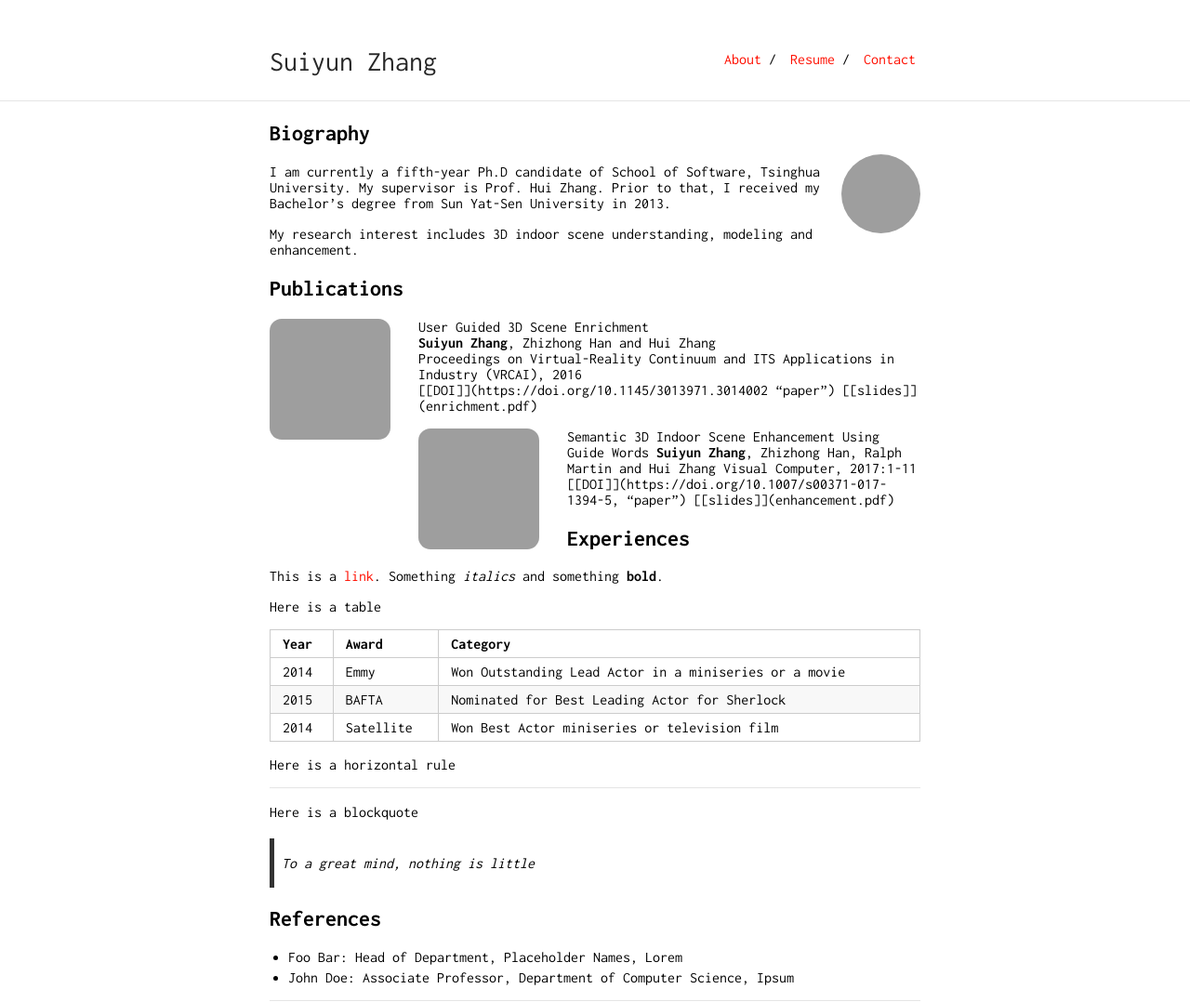
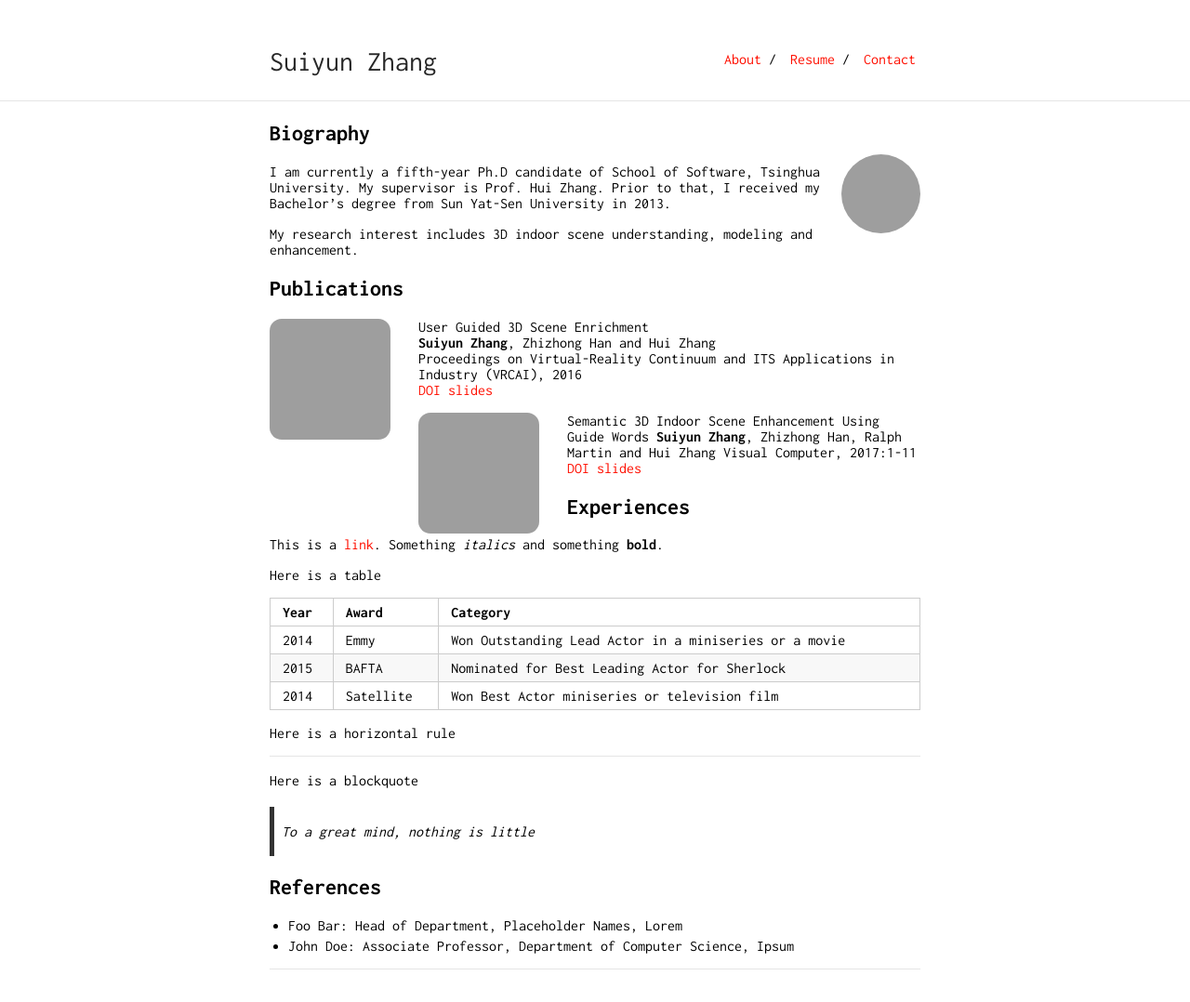
Before and after one commit to zhsuiy/suiyun.github.io, a Jekyll site: the page built from index.md, in a window 1280 px wide. Shown: the whole page at 93% size. Built offline with Jekyll 4.4.1, drawn with Linux system fonts in a browser that asks for light colours; our own code applies the rules of GitHub Pages for plain Markdown files; after the commit the page ends 1044 px from its top, so only the background shows below that; grey boxes are pictures that could not be loaded.

Commit message:
Update index.md

```diff
--- a/index.md
+++ b/index.md
@@ -16,13 +16,13 @@ My research interest includes 3D indoor scene understanding, modeling and enhanc
 User Guided 3D Scene Enrichment
 **Suiyun Zhang**, Zhizhong Han and Hui Zhang
 Proceedings on Virtual-Reality Continuum and ITS Applications in Industry (VRCAI), 2016
-\[[DOI]\](https://doi.org/10.1145/3013971.3014002 "paper") \[[slides]\](enrichment.pdf)
+[DOI](https://doi.org/10.1145/3013971.3014002 "paper") [slides](enrichment.pdf)
 
 <img class="project-picture" src="suiyun.jpg">
 Semantic 3D Indoor Scene Enhancement Using Guide Words
 **Suiyun Zhang**, Zhizhong Han, Ralph Martin and Hui Zhang
 Visual Computer, 2017:1-11
-\[[DOI]\](https://doi.org/10.1007/s00371-017-1394-5, "paper") \[[slides]\](enhancement.pdf)
+[DOI](https://doi.org/10.1007/s00371-017-1394-5, "paper") [slides](enhancement.pdf)
 
 
 ## Experiences
```
